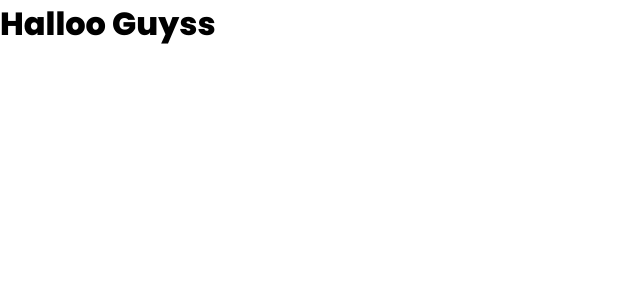
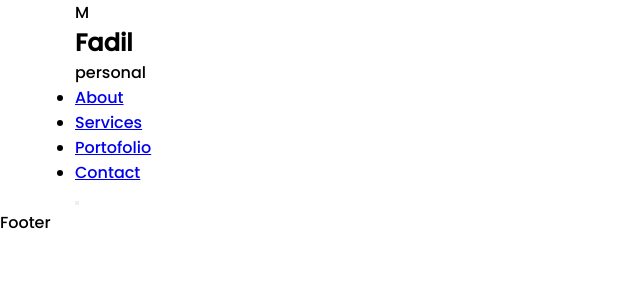
Before and after one commit to fadillarahim/MyPortofolio, a React (Create React App) app: page / in a window 1280 px wide. Shown: the top 300 px of the page, without its empty margins (0-640 px from the left). Built offline with nearby package versions, Linux system fonts and the light colour scheme.

Commit message:
create Header menu

```diff
--- a/src/App.css
+++ b/src/App.css
@@ -1,4 +1,4 @@
-@import url('https://fonts.googleapis.com/css2?family=Poppins:wght@800&display=swap');
+@import url('https://fonts.googleapis.com/css2?family=Poppins:wght@500&display=swap');
 
 * {
     padding: 0;
--- a/src/App.js
+++ b/src/App.js
@@ -2,6 +2,9 @@
 import Aos from 'aos';
 
 import './App.css';
+
+import Header from './assets/components/Header/Header';
+import Footer from './assets/components/Footer/Footer';
 
 function App() {
 
@@ -12,8 +15,11 @@
 
 
   return (
-    <h1 className="text-indigo-900 text-2xl font-[500]">Halloo Guyss</h1>
-
+  <>
+    <Header/>
+    <main></main>
+    <Footer/>
+  </>
   );
 }
 
--- /dev/null
+++ b/src/assets/components/Footer/Footer.jsx
@@ -0,0 +1,12 @@
+
+import React from 'react'
+
+function Footer() {
+  return (
+    <div>
+      <p>Footer</p>
+    </div>
+  )
+}
+
+export default Footer
--- /dev/null
+++ b/src/assets/components/Header/Header.jsx
@@ -0,0 +1,45 @@
+
+import React from 'react'
+
+const Header = () => {
+  return (
+    <header className='w-full h-[80px] leading-[80px] flex items-center'>
+        <div className="container">
+            <div className='flex items-center justify-between'>
+                {/* {=========Logo=========} */}
+                <div className='flex items-center gap-[10px]'>
+                    <span className='w-[35px] h-[35px] bg-primaryColor text-white text-[18px] font-[500] rounded-full flex items-center justify-center'>
+                        M
+                    </span>
+
+                    <div className='leading-[20px]'>
+                        <h2 className='text-xl text-smallTextColor font-[600]'>Fadil</h2>
+                        <p className='text-smallTextColor text-[14px] font-[500]'>personal</p>
+                    </div>
+                </div>
+                {/* {logo end} */}
+                {/* {Menu Start} */}
+                <div className="menu">
+                    <ul className='flex item-center gap-10'>
+                        <li className='text-smallTextColor font-[400]'><a href="#about">About</a></li>
+                        <li className='text-smallTextColor font-[400]'><a href="#services">Services</a></li>
+                        <li className='text-smallTextColor font-[400]'><a href="#portofolio">Portofolio</a></li>
+                        <li className='text-smallTextColor font-[400]'><a href="#contact">Contact</a></li>
+                    </ul>
+                </div>
+                {/* {Menu End} */}
+
+                {/* {Menu Right} */}
+                <div className="flex item-center gap-4">
+                    <button>
+
+                    </button>
+                </div>
+                {/* {Menu End} */}
+            </div>
+        </div>
+    </header>
+  )
+}
+
+export default Header
```
